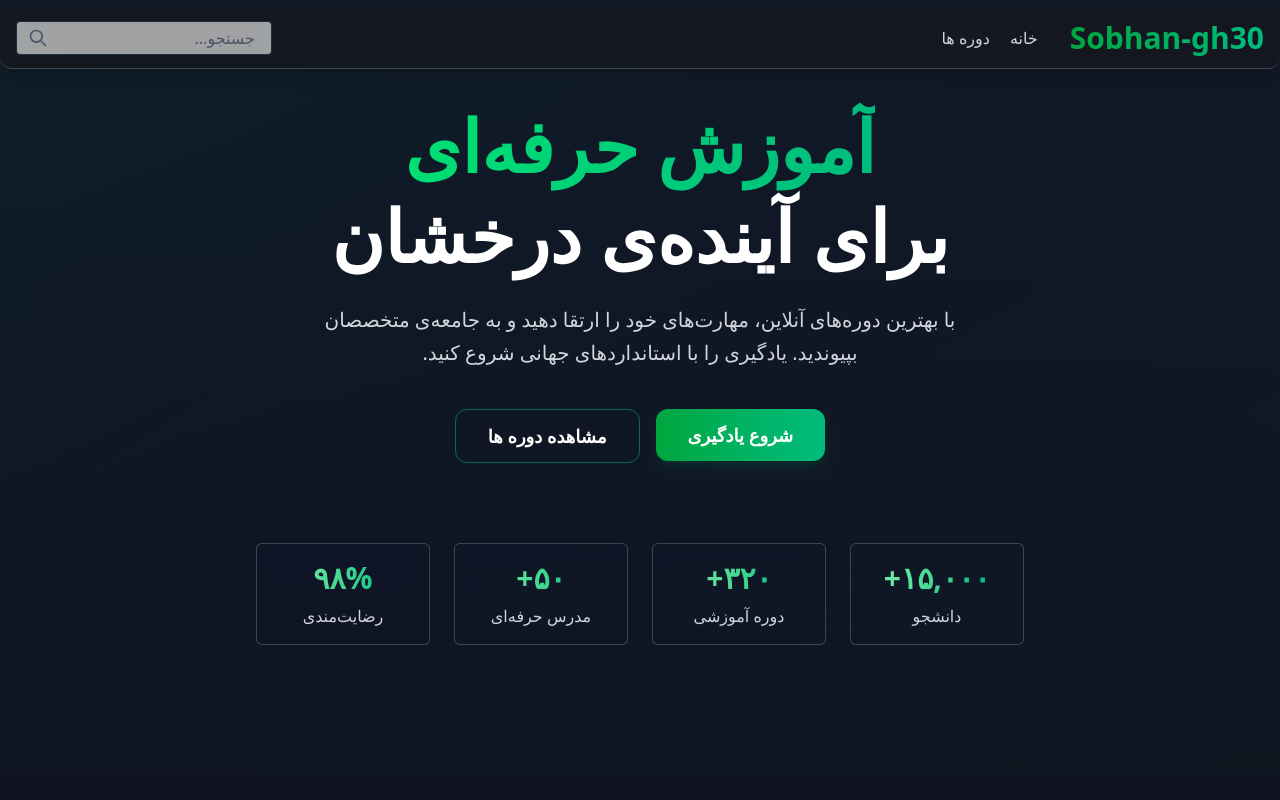
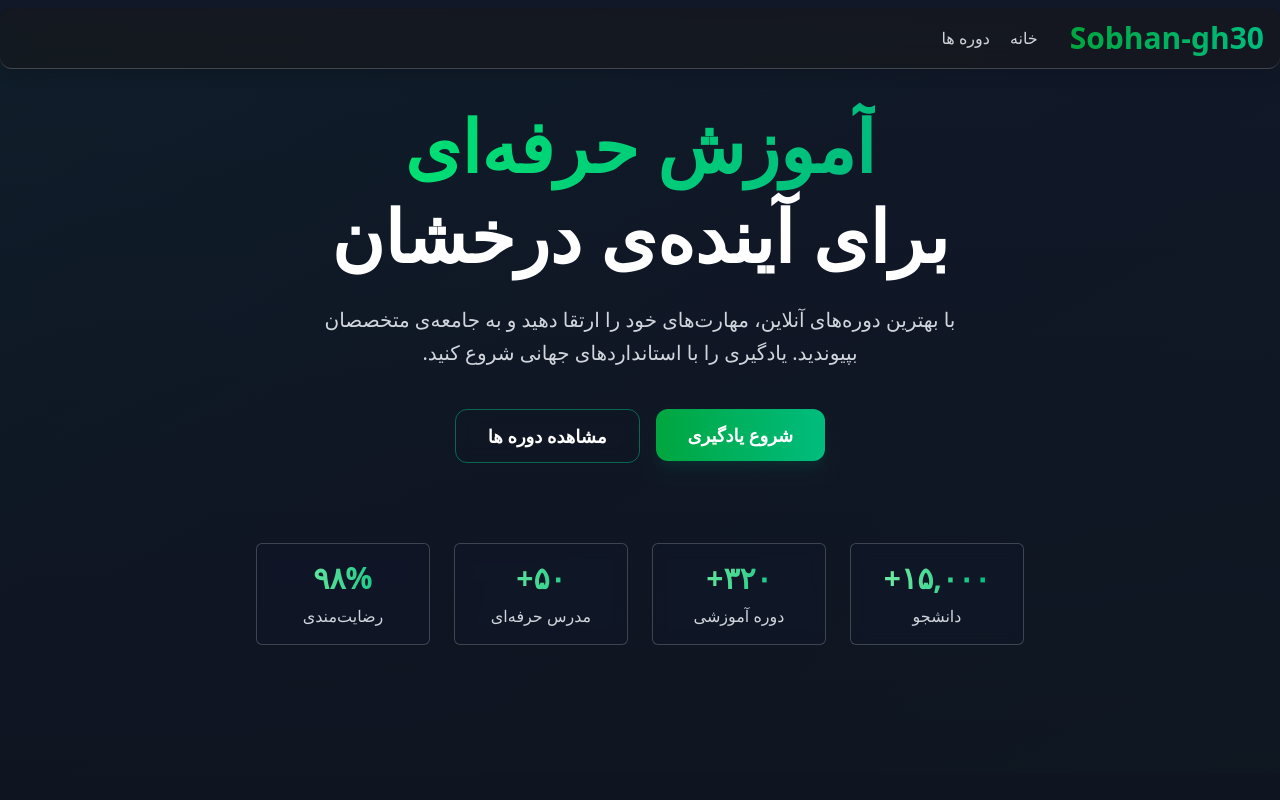
Before and after one commit to sobhan-gh30/online-course-react-spa, a React (Vite) app: page / in a window 1280 px wide. Shown: the top 800 px of the page. Built offline with nearby package versions, Linux system fonts and the light colour scheme.

Commit message:
feat : removing search box

```diff
--- a/src/components/commons/Header.jsx
+++ b/src/components/commons/Header.jsx
@@ -33,7 +33,7 @@ const Header = () => {
                         </div>
 
                         {/* بخش ناوبری */}
-                        <nav className="hidden md:flex items-center gap-5">
+                        <nav className="flex items-center gap-5">
                             {navLinks.map((link) => (
                                 <Link
                                     to={link.href}
@@ -46,35 +46,6 @@ const Header = () => {
                             ))}
                         </nav>
                     </div>
-
-                    {/* بخش جستجو */}
-                    <div className="flex items-center">
-                        <form onSubmit={handleSearch} className="relative">
-                            <input
-                                type="text"
-                                value={searchTerm}
-                                onChange={(e) => setSearchTerm(e.target.value)}
-                                placeholder="جستجو..."
-                                className="w-full md:w-64 py-1 px-4 rounded
-                                 border border-gray-800 focus:outline-none focus:ring-2 focus:ring-emerald-900 focus:border-transparent bg-white/60 backdrop-blur-sm text-gray-800 placeholder-gray-600 "
-                            />
-                            <button
-                                type="submit"
-                                className="absolute left-3 top-1/2 transform -translate-y-1/2 text-gray-600 hover:text-emerald-600 dark:hover:text-green-400"
-                            >
-                                <svg xmlns="http://www.w3.org/2000/svg" className="h-5 w-5" fill="none" viewBox="0 0 24 24" stroke="currentColor">
-                                    <path strokeLinecap="round" strokeLinejoin="round" strokeWidth={2} d="M21 21l-6-6m2-5a7 7 0 11-14 0 7 7 0 0114 0z" />
-                                </svg>
-                            </button>
-                        </form>
-
-                        {/* منوی موبایل */}
-                        <button className="md:hidden ml-4 p-2 rounded-lg bg-gray-100 dark:bg-gray-800">
-                            <svg xmlns="http://www.w3.org/2000/svg" className="h-6 w-6 text-gray-700" fill="none" viewBox="0 0 24 24" stroke="currentColor">
-                                <path strokeLinecap="round" strokeLinejoin="round" strokeWidth={2} d="M4 6h16M4 12h16M4 18h16" />
-                            </svg>
-                        </button>
-                    </div>
                 </div>
             </div>
         </header>
```
